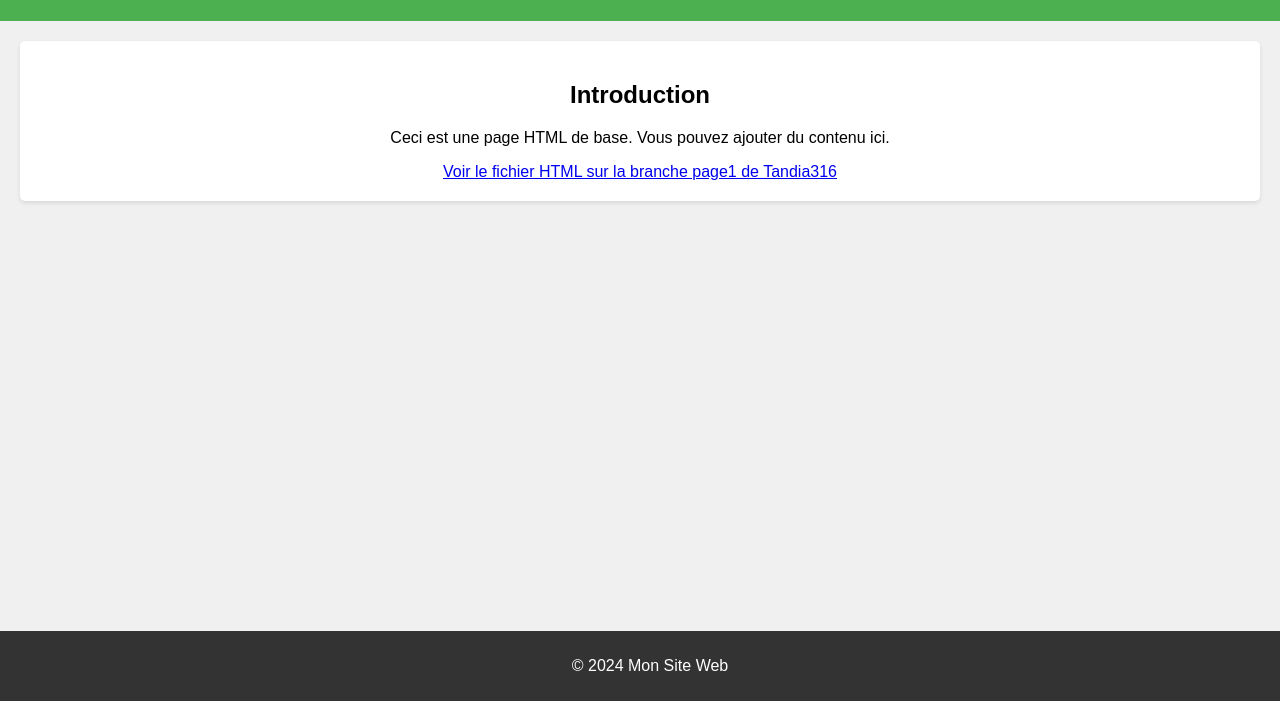
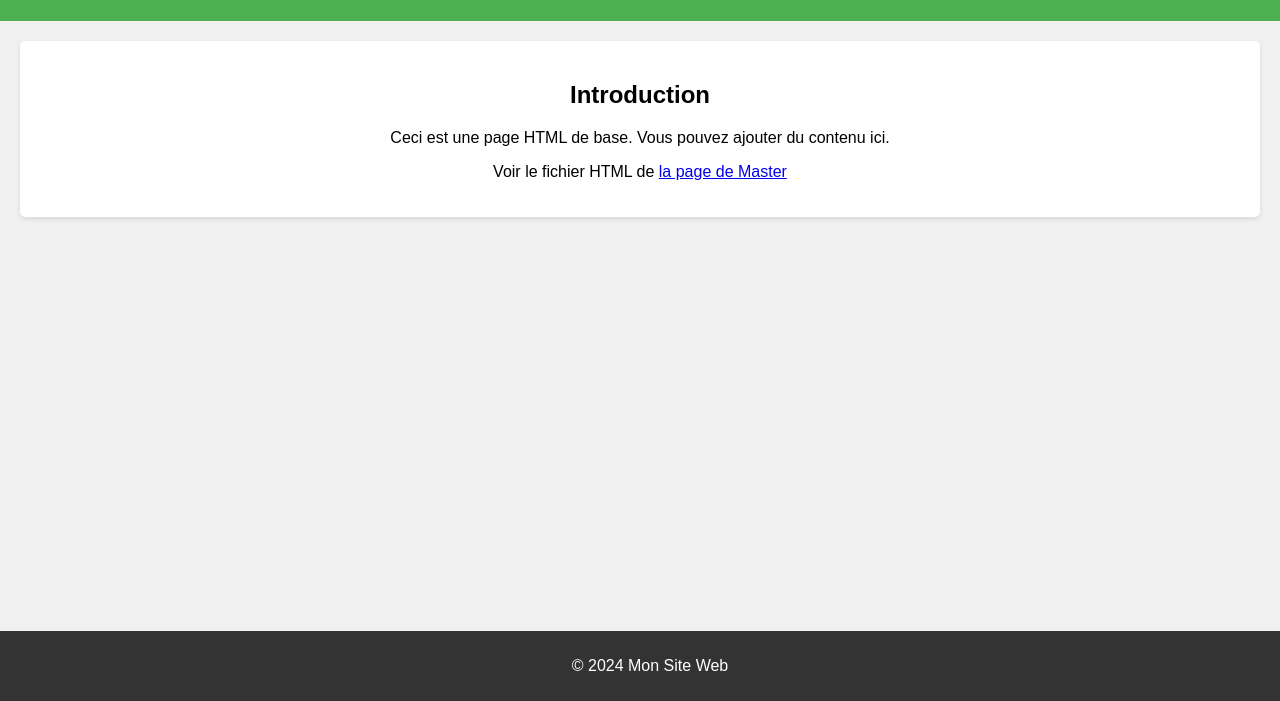
Before and after one commit to Tandia316/project-website, a plain HTML site: page page2.html in a window 1280 px wide. Shown: the part 99-800 px from the top of the page. Drawn offline with Linux system fonts and the light colour scheme.

Commit message:
modifification de 2 page

```diff
--- a/page2.html
+++ b/page2.html
@@ -42,9 +42,7 @@
     <section>
         <h2>Introduction</h2>
         <p>Ceci est une page HTML de base. Vous pouvez ajouter du contenu ici.</p>
-        <a href="https://https://github.com/Tandia316/project-website/blob/page1/index.html" target="_blank">
-            Voir le fichier HTML sur la branche page1 de Tandia316
-        </a>
+       <p>Voir le fichier HTML de <a href="index.html"> la page de Master</a> </p>
 
     </section>
 
```
Also changed, not shown: index.html (+1 -1 lines).
